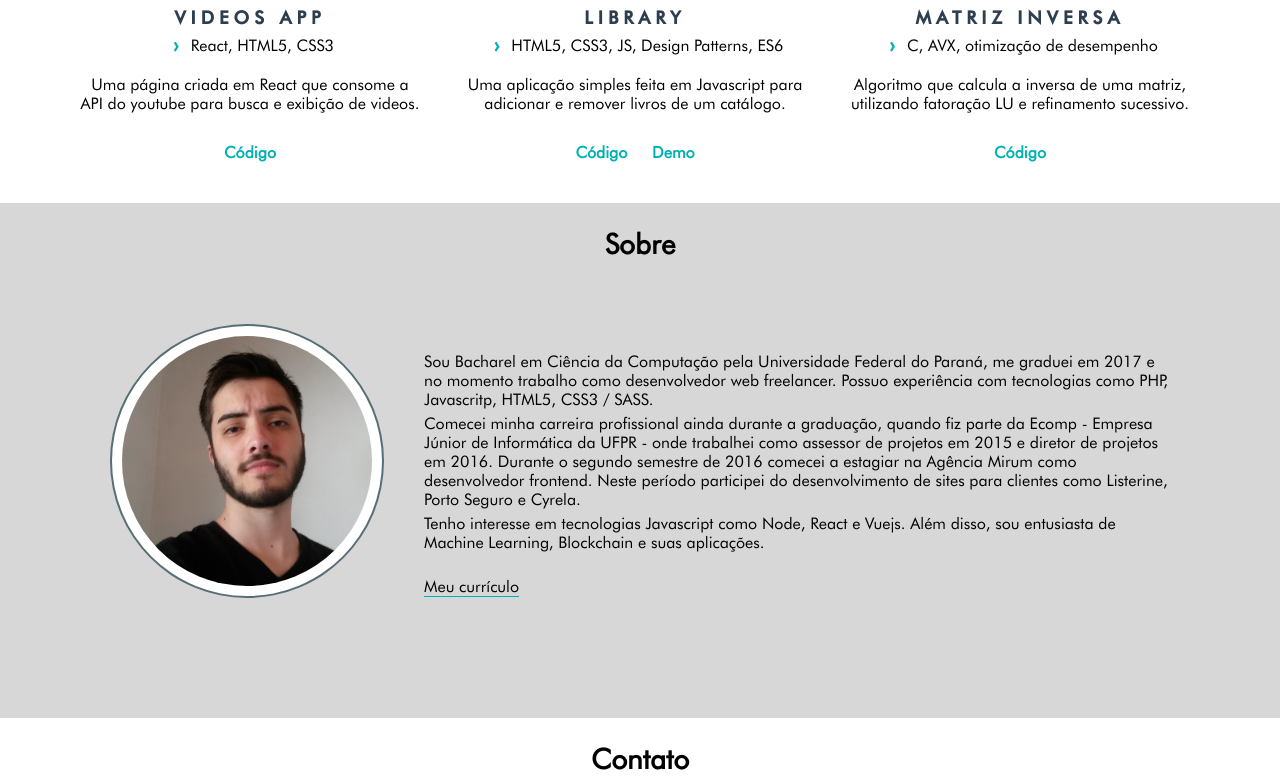
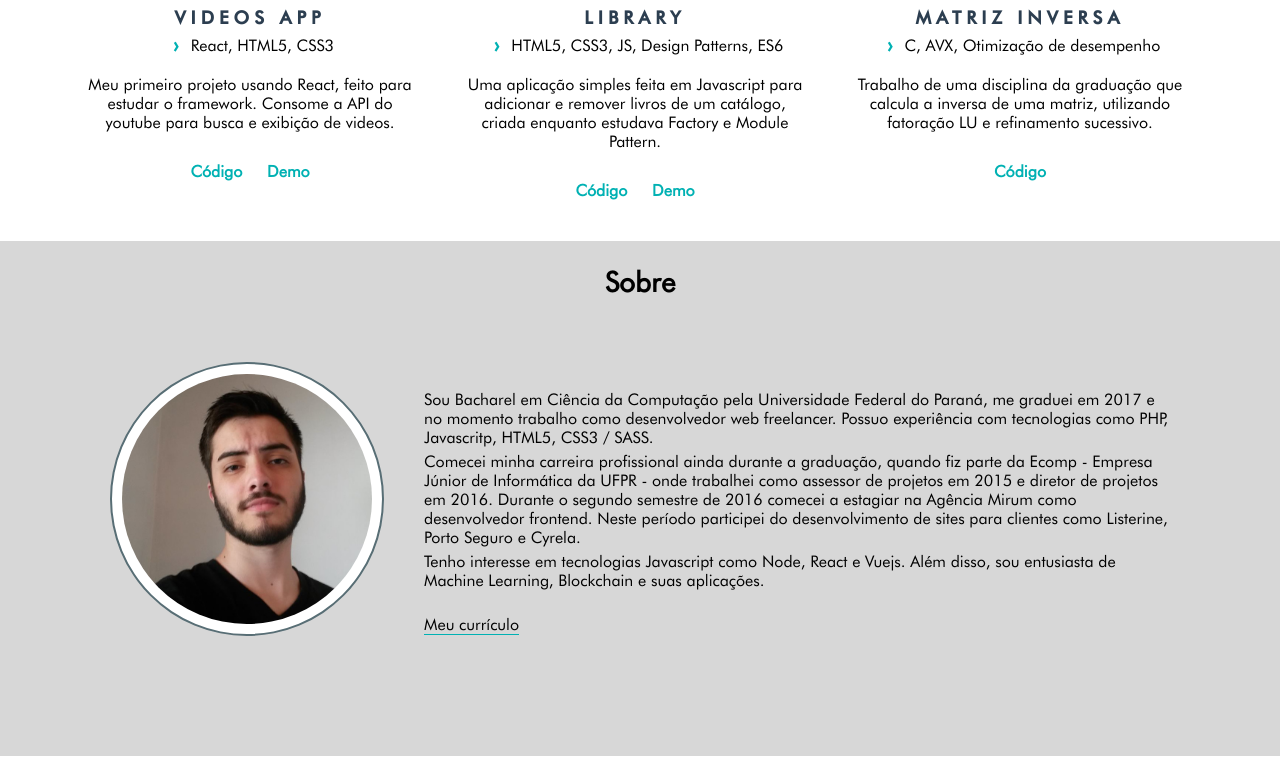
Before and after one commit to guilherme-dev/guilherme-dev.github.io, a website: page index.html in a window 1280 px wide. Shown: the part 943-1727 px from the top of the page. Drawn offline with nearby package versions, Linux system fonts and the light colour scheme.

Commit message:
update video-app

```diff
--- a/index.html
+++ b/index.html
@@ -54,9 +54,9 @@
 							<ul class="work-item__tags">
 								<li>React, HTML5, CSS3</li>
 							</ul>
-							<p class="work-item__desc">Uma página criada em React que consome a API do youtube para busca e exibição de videos.</p>
+							<p class="work-item__desc">Meu primeiro projeto usando React, feito para estudar o framework. Consome a API do youtube para busca e exibição de videos.</p>
 							<a href="https://github.com/guilherme-dev/videos-app/tree/develop" class="work-item__link" target="_blank" rel="external" >Código</a>
-							<!-- <a href="#" class="work-item__link" target="_blank" rel="external" >Demo</a> -->
+							<a href="https://guilherme-dev.github.io/videos-app/" class="work-item__link" target="_blank" rel="external" >Demo</a>
 						</figcaption>
 					</figure>
 				</div>
@@ -68,7 +68,7 @@
 							<ul class="work-item__tags">
 								<li>HTML5, CSS3, JS, Design Patterns, ES6</li>
 							</ul>
-							<p class="work-item__desc">Uma aplicação simples feita em Javascript para adicionar e remover livros de um catálogo.</p>
+							<p class="work-item__desc">Uma aplicação simples feita em Javascript para adicionar e remover livros de um catálogo, criada enquanto estudava Factory e Module Pattern. </p>
 							<a href="https://github.com/guilherme-dev/library" class="work-item__link" target="_blank" rel="external" >Código</a>
 							<a href="https://guilherme-dev.github.io/library/" class="work-item__link" target="_blank" rel="external" >Demo</a>
 						</figcaption>
@@ -80,9 +80,9 @@
 						<figcaption>
 							<h3 class="work-item__title">Matriz inversa</h3>
 							<ul class="work-item__tags">
-								<li>C, AVX, otimização de desempenho</li>
+								<li>C, AVX, Otimização de desempenho</li>
 							</ul>
-							<p class="work-item__desc">Algoritmo que calcula a inversa de uma matriz, utilizando fatoração LU e refinamento sucessivo.</p>
+							<p class="work-item__desc">Trabalho de uma disciplina da graduação que calcula a inversa de uma matriz, utilizando fatoração LU e refinamento sucessivo.</p>
 							<a href="https://github.com/guilherme-dev/matriz_inversa" class="work-item__link" target="_blank" rel="external" >Código</a>
 							<!-- <a href="#" class="work-item__link" target="_blank" rel="external" >Demo</a> -->
 						</figcaption>
```
